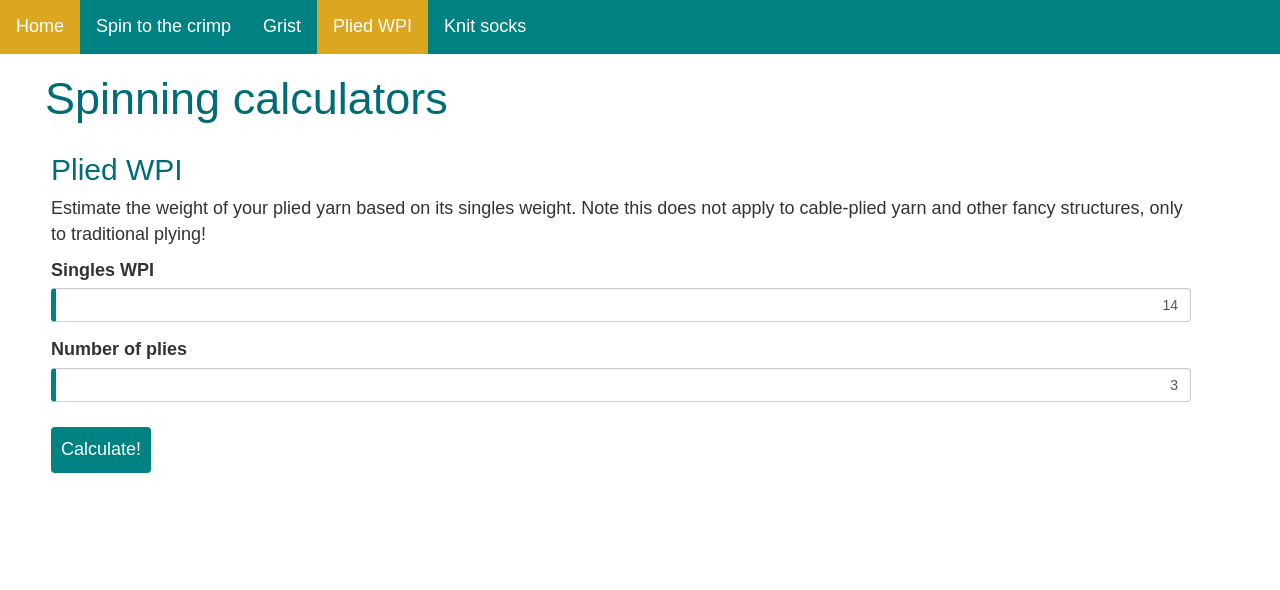
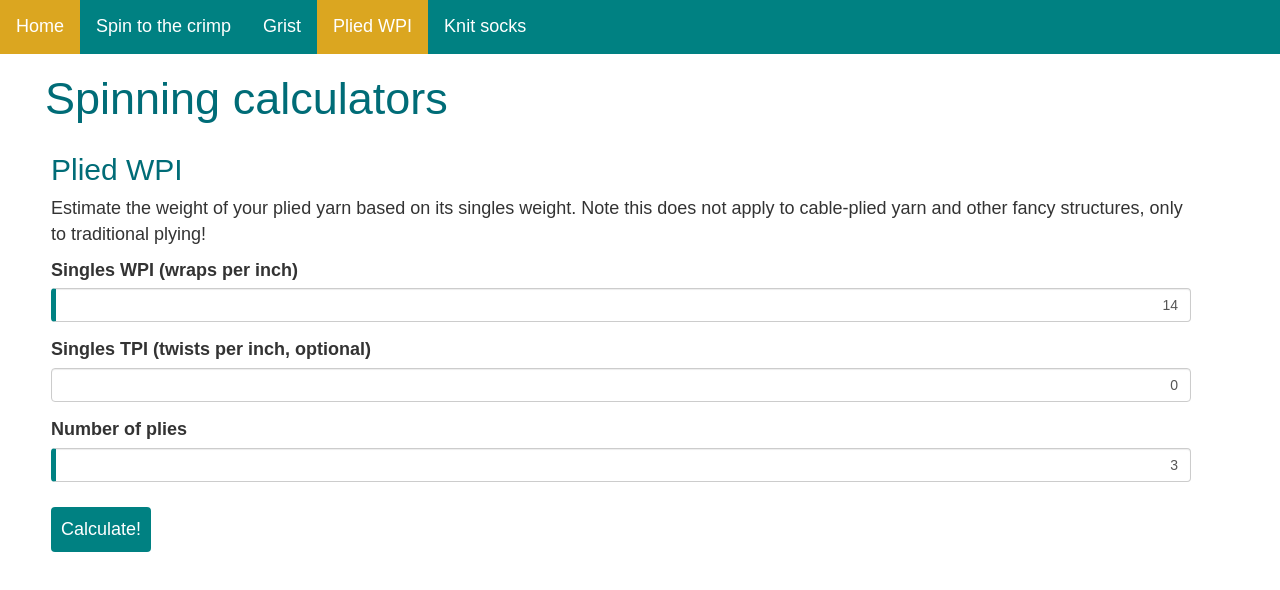
Before and after one commit to EvelineV/spinning, an Angular app: page /plied-wpi in a window 1280 px wide. Shown: the top 590 px of the page. Built offline with nearby package versions, Linux system fonts and the light colour scheme.

Commit message:
add bumps per inch formula

```diff
--- a/src/app/plied-wpi/plied-wpi.component.html
+++ b/src/app/plied-wpi/plied-wpi.component.html
@@ -3,10 +3,15 @@
   <p>Estimate the weight of your plied yarn based on its singles weight. Note this does not apply to cable-plied yarn and other fancy structures, only to traditional plying!</p>
   <form (ngSubmit)="onSubmit()">
       <div class="form-group">
-          <label for="singles_wpi">Singles WPI</label>
+          <label for="singles_wpi">Singles WPI (wraps per inch)</label>
           <input type="number" class="form-control" name="singles_wpi" required min=2 max=100 value=14
           [(ngModel)]="model.singles_wpi" (change)="resetSubmitted()">
       </div>
+      <div class="form-group">
+        <label for="singles_tpi">Singles TPI (twists per inch, optional) </label>
+        <input type="number" class="form-control" name="singles_tpi" min=0 max=100 value=0
+        [(ngModel)]="model.singles_tpi" (change)="resetSubmitted()">
+    </div>
       <div class="form-group">
         <label for="num_ply">Number of plies</label><br>
         <input type="number" class="form-control" name="num_ply" required min=2 max=5 step=1 value=3
@@ -18,4 +23,7 @@
   <p *ngIf="plied_wpi">
       You will have approximately {{ plied_wpi.toFixed(1) }} WPI in the plied yarn before washing. Note that the yarn can puff up (get thicker) during certain finishing techniques such as thwacking, or get skinnier when drying under weight.
   </p>
+  <p *ngIf="plied_bpi">
+    Your plied yarn will have approximately {{ plied_bpi.toFixed(1) }} bumps per inch (BPI).
+  </p>
 </div>
--- a/src/app/plied-wpi/plied-wpi.component.ts
+++ b/src/app/plied-wpi/plied-wpi.component.ts
@@ -3,13 +3,15 @@ import { Component, OnInit } from '@angular/core';
 export class Ply {
   public singles_wpi: number;
   public num_plies: number;
+  public singles_tpi?: number|undefined;
 
   constructor(payload: Partial<Ply>) {
     this.singles_wpi = payload.singles_wpi || 0;
     this.num_plies = payload.num_plies || 0;
+    this.singles_tpi = payload.singles_tpi || 0;
   }
 
-  calculate(): number {
+  calculateWPI(): number {
     const numPlyFactor: Record<number, number> = {
       2: 3/2,
       3: 2.0,
@@ -17,6 +19,13 @@ export class Ply {
       5: 5/2,
     }
     return this.singles_wpi / numPlyFactor[this.num_plies];
+  }
+
+  calculateBPI(): number {
+    if (this.singles_tpi) {
+      return this.singles_tpi * this.num_plies;
+    }
+    return 0;
   }
 }
 
@@ -26,6 +35,7 @@ export class Ply {
 })
 export class PliedWpiComponent implements OnInit {
   plied_wpi = 0;
+  plied_bpi = 0;
   model = new Ply({ singles_wpi: 14, num_plies: 3, });
 
   constructor() { }
@@ -37,6 +47,7 @@ export class PliedWpiComponent implements OnInit {
   }
 
   onSubmit(): void {
-    this.plied_wpi = this.model.calculate();
+    this.plied_wpi = this.model.calculateWPI();
+    this.plied_bpi = this.model.calculateBPI();
   }
 }
```
Also changed, not shown: 2 other files (tests, documents, lock files or other folders).
